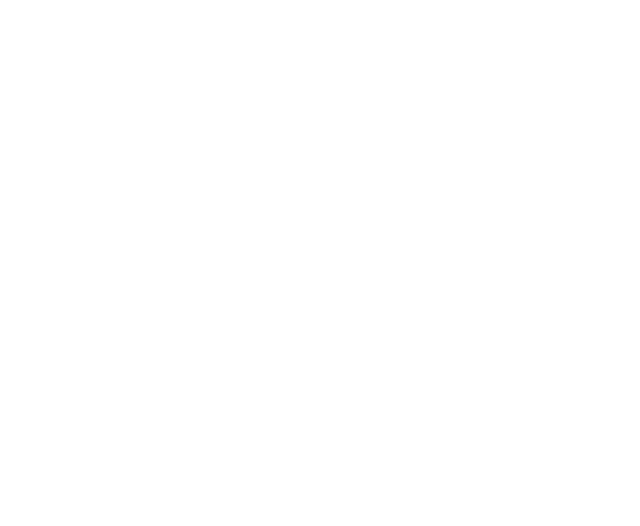
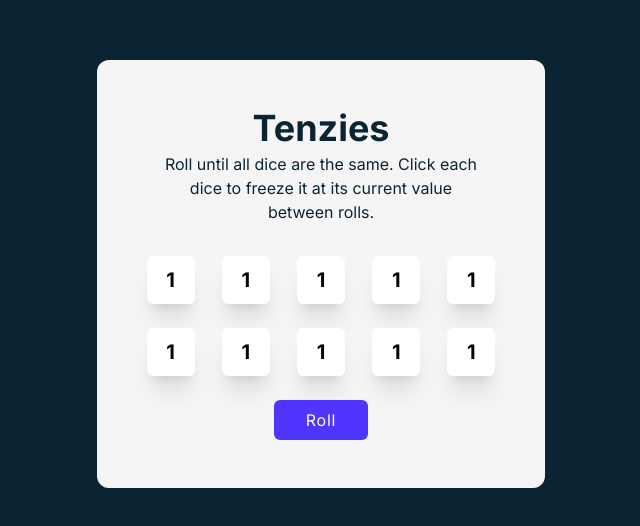
Before and after one commit to CalebCupul/tenzies, a React (Vite) app: page / in a window 1280 px wide. Shown: the part 126-652 px from the top of the page, without its empty margins (319-959 px from the left). Built offline with nearby package versions, Linux system fonts and the light colour scheme.

Commit message:
style: base design

```diff
--- a/src/App.jsx
+++ b/src/App.jsx
@@ -1,9 +1,30 @@
 import { useState } from 'react'
+import Die from './Die'
 
 function App() {
   return (
-    <div>
-
+    <div className='p-10 bg-dark-blue h-screen grid align-middle justify-center'>
+      <div className='bg-white-50 max-w-md py-12 px-12 rounded-xl my-auto'>
+        <div className='font-inter text-center text-dark-blue px-4'>
+          <h1 className='text-4xl font-bold'>Tenzies</h1>
+          <p className='mt-1'>Roll until all dice are the same. Click each dice to freeze it at its current value between rolls.</p>
+        </div>
+        <div className='mt-8 gap-6 text-xl font-bold self-center grid grid-cols-5 items-center place-items-center'>
+          <Die value={1}></Die>
+          <Die value={1}></Die>
+          <Die value={1}></Die>
+          <Die value={1}></Die>
+          <Die value={1}></Die>
+          <Die value={1}></Die>
+          <Die value={1}></Die>
+          <Die value={1}></Die>
+          <Die value={1}></Die>
+          <Die value={1}></Die>
+        </div>
+        <div className='flex justify-center'>
+          <button className=' text-white font-inter tracking-wider bg-dark-purple px-8 py-2 rounded-md mt-6 '>Roll</button>
+        </div>
+      </div>
     </div>
   )
 }
--- /dev/null
+++ b/src/Die.jsx
@@ -0,0 +1,5 @@
+export default function Die(props) {
+    return (
+        <div className="bg-white font-inter rounded-md shadow-xl w-12 h-12 flex justify-center items-center">{props.value}</div>
+    )
+}
--- a/src/index.css
+++ b/src/index.css
@@ -1,3 +1,4 @@
+@import url('https://fonts.googleapis.com/css2?family=Inter:wght@400;700&display=swap');
 @tailwind base;
 @tailwind components;
 @tailwind utilities
--- a/tailwind.config.cjs
+++ b/tailwind.config.cjs
@@ -1,11 +1,21 @@
 /** @type {import('tailwindcss').Config} */
 module.exports = {
-  content: [
+   content: [
     "./index.html",
     "./src/**/*.{js,ts,jsx,tsx}",
   ],
   theme: {
-    extend: {},
+    fontFamily: {
+      'inter': ['Inter', 'sans-serif']
+    },
+    extend: {
+      colors: {
+        'dark-blue' : '#0B2434',
+        'dark-purple': '#5035FF',
+        'lime-green': '#59E391',
+        'white-50': '#F5F5F5'
+      }
+    },
   },
   plugins: [],
 }
```
